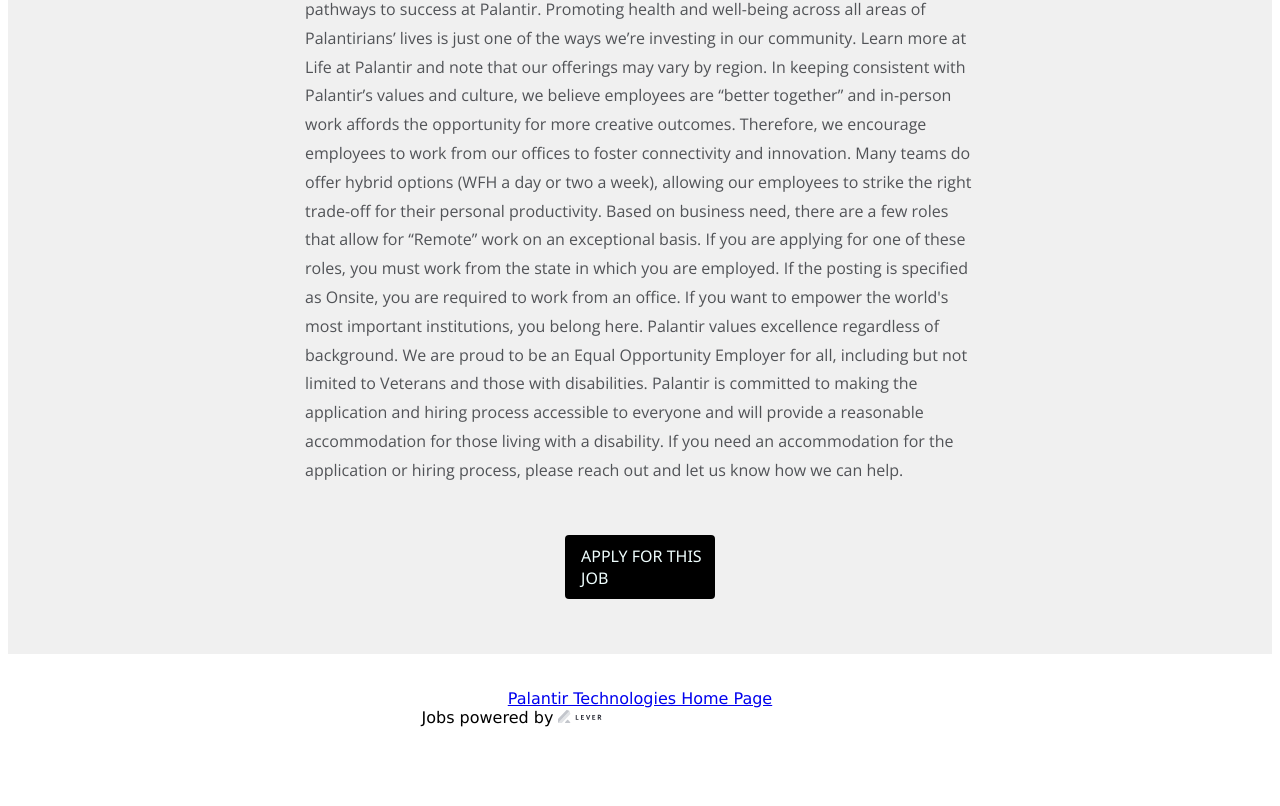
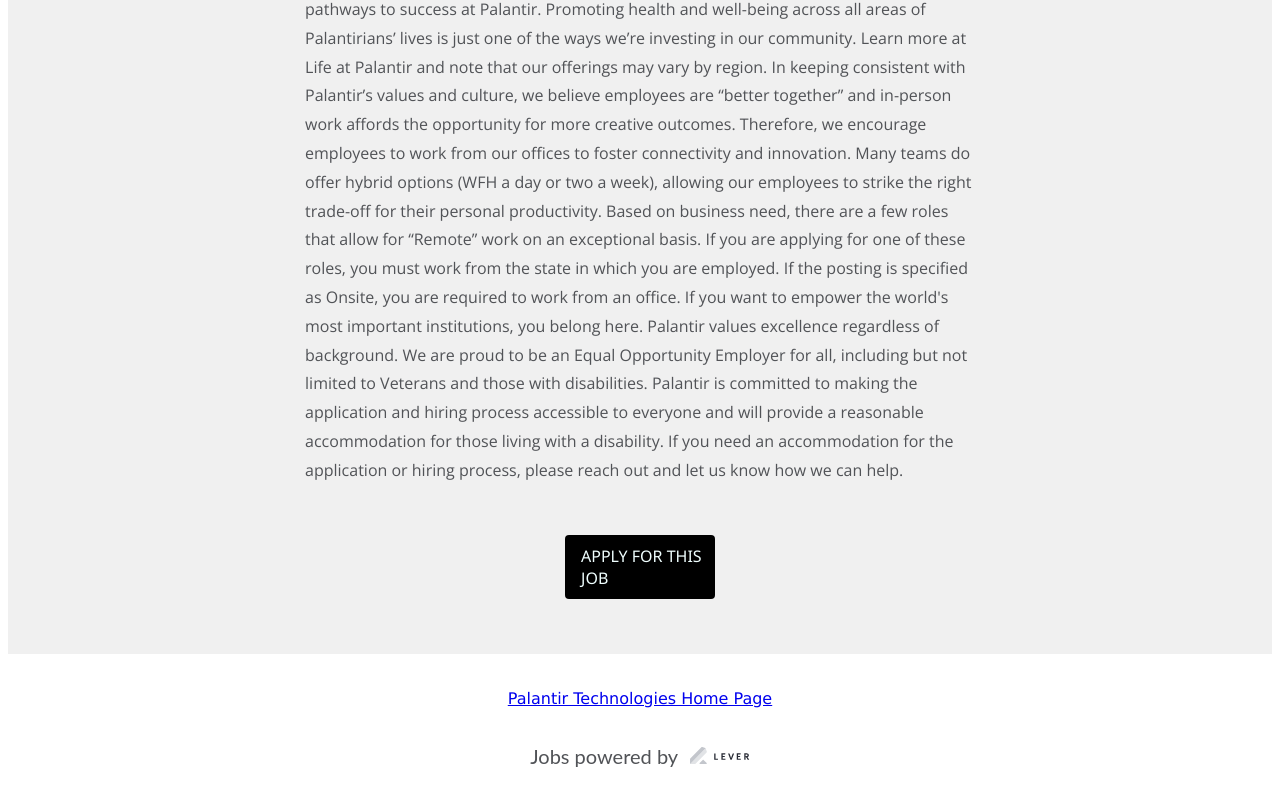
Before and after one commit to kuldxxp/100xdev, a plain HTML site: page palantir-job-page/index.html in a window 1280 px wide. Shown: the part 3323-4129 px from the top of the page. Before the commit the page ends 4058 px from the top, so only its background shows below. Drawn offline with nearby package versions, Linux system fonts and the light colour scheme.

Commit message:
11-07-25

```diff
--- a/palantir-job-page/index.html
+++ b/palantir-job-page/index.html
@@ -167,7 +167,7 @@
 
             <div class="bottom">
                 <div>
-                    Jobs powered by <img src="./images/lever-logo-full.svg" alt="" style="width: 10%;">
+                    Jobs powered by <img src="./images/lever-logo-full.svg" alt="" width="60px" style="padding-left: 7px;">
                 </div>
             </div>
         </div>
--- a/palantir-job-page/style.css
+++ b/palantir-job-page/style.css
@@ -34,9 +34,13 @@
 }
 
 .bottom {
+    color: #515357;
     display: flex;
     justify-content: center;
     font-size: 16px;
     font-family: Verdana, Geneva, Tahoma, sans-serif;
     text-decoration: none;
+    margin-top: 30px;
+    font: normal 400 20px / 1.8 Lato;
+    margin-bottom: 70px;
 }
```
